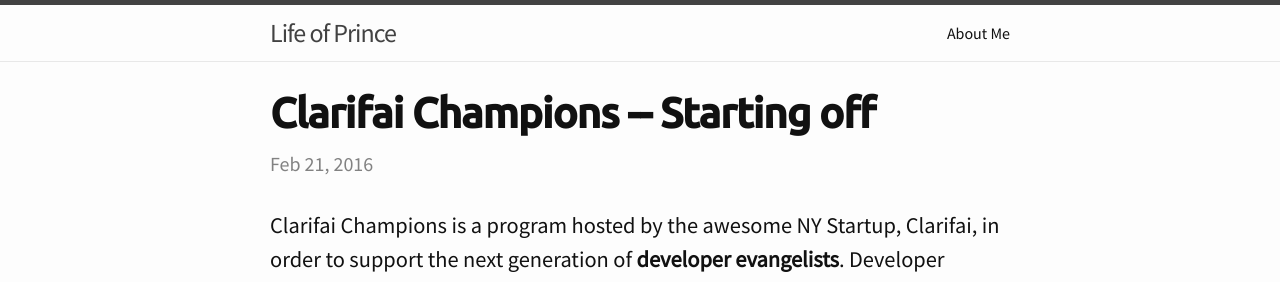
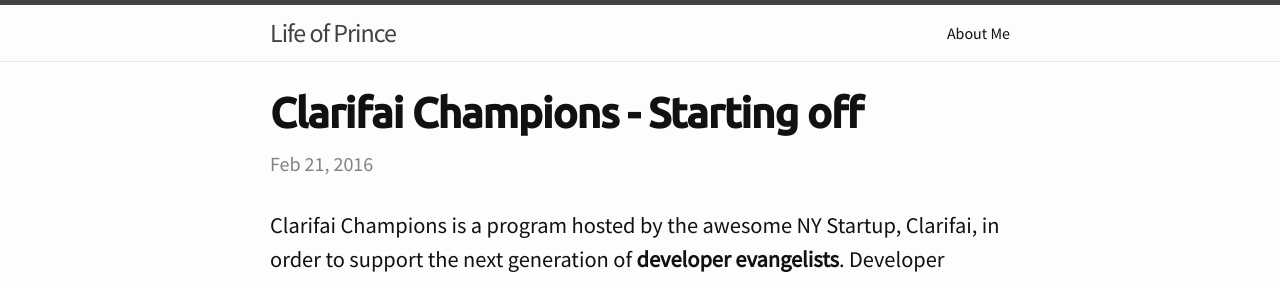
Before and after one commit to maxcell/blog, a Jekyll site: the page built from _posts/2016-02-01-start-of-clarifai-champions.md, in a window 1280 px wide. Shown: the top 282 px of the page. Built offline with Jekyll 4.4.1, drawn with Linux system fonts in a browser that asks for light colours.

```diff
--- a/_posts/2016-02-01-start-of-clarifai-champions.md
+++ b/_posts/2016-02-01-start-of-clarifai-champions.md
@@ -1,6 +1,6 @@
 ---
 layout:     post
-title:      Clarifai Champions -- Starting off
+title:      Clarifai Champions - Starting off
 date:       2016-02-21
 summary:    Clarifai? Image Processing? Convolution neural nets? The best thing that has happened to me yet.
 categories: clarifai dev-evangelism
```
